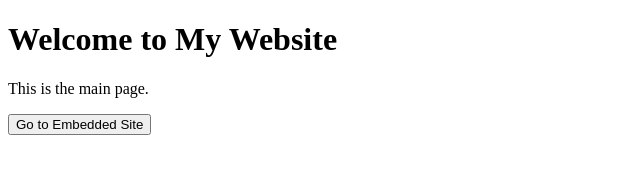
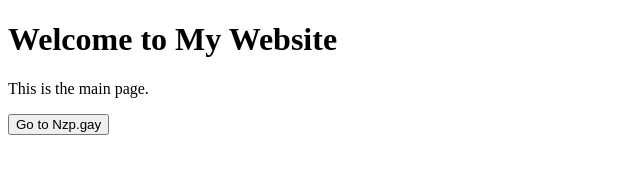
Before and after one commit to GH360o/GH360o.github.io, a plain HTML site: page index.html in a window 1280 px wide. Shown: the whole page, without its empty margins (0-640 px from the left). Drawn offline with Linux system fonts and the light colour scheme.

Commit message:
Update index.html

```diff
--- a/index.html
+++ b/index.html
@@ -6,6 +6,6 @@
 <body>
   <h1>Welcome to My Website</h1>
   <p>This is the main page.</p>
-  <button onclick="location.href='embedded.html'">Go to Embedded Site</button>
+  <button onclick="location.href='embedded.html'">Go to Nzp.gay</button>
 </body>
 </html>
```
